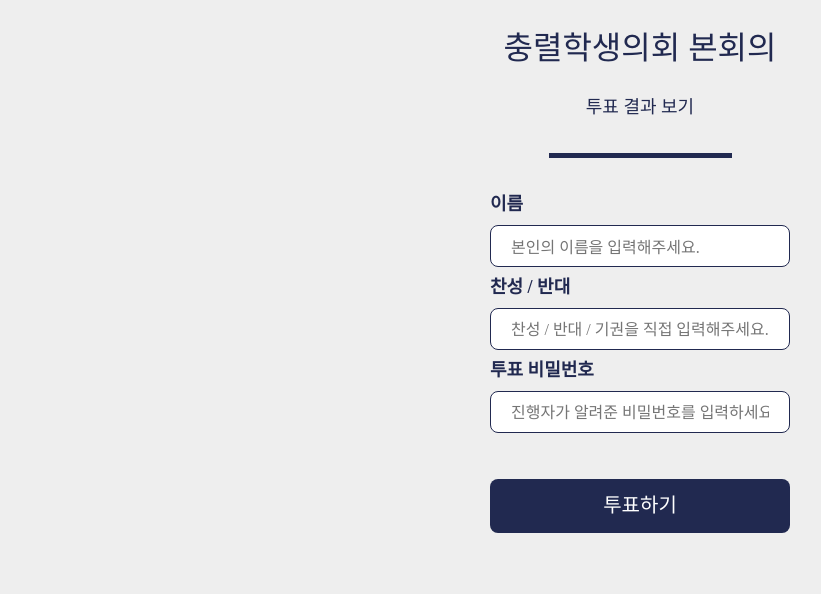
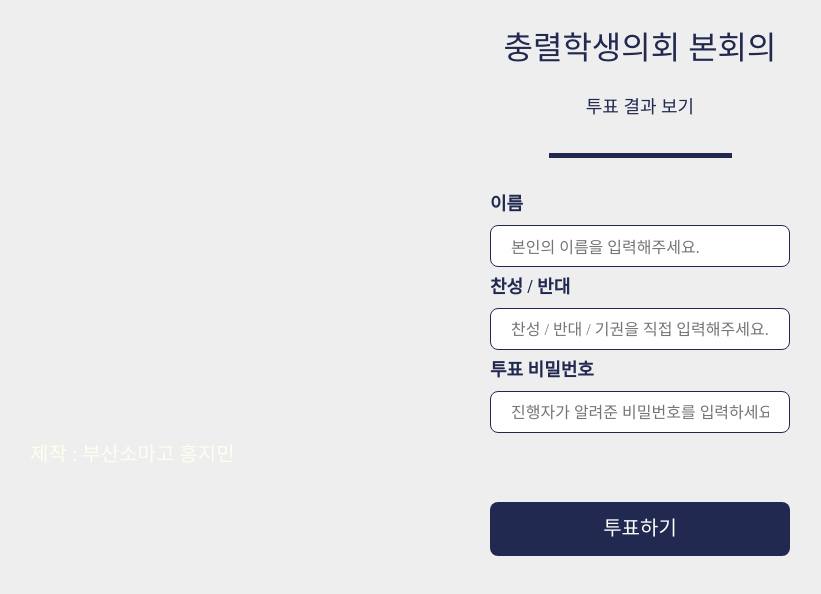
Before and after one commit to J1min/ChungRyeol-Student-Council, a Next.js app: page / in a window 1280 px wide. Shown: the top 594 px of the page, without its empty margins (0-821 px from the left). Built offline with nearby package versions, Linux system fonts and the light colour scheme; a web font is replaced by a local one.

Commit message:
ADD :: 제작자 이름 추가

```diff
--- a/pages/index.tsx
+++ b/pages/index.tsx
@@ -105,6 +105,7 @@ const Form: NextPage = () => {
           />
         </S.FormElement>
       </S.FormContainer>
+      제작 : 부산소마고 홍지민
     </>
   );
 };
```
